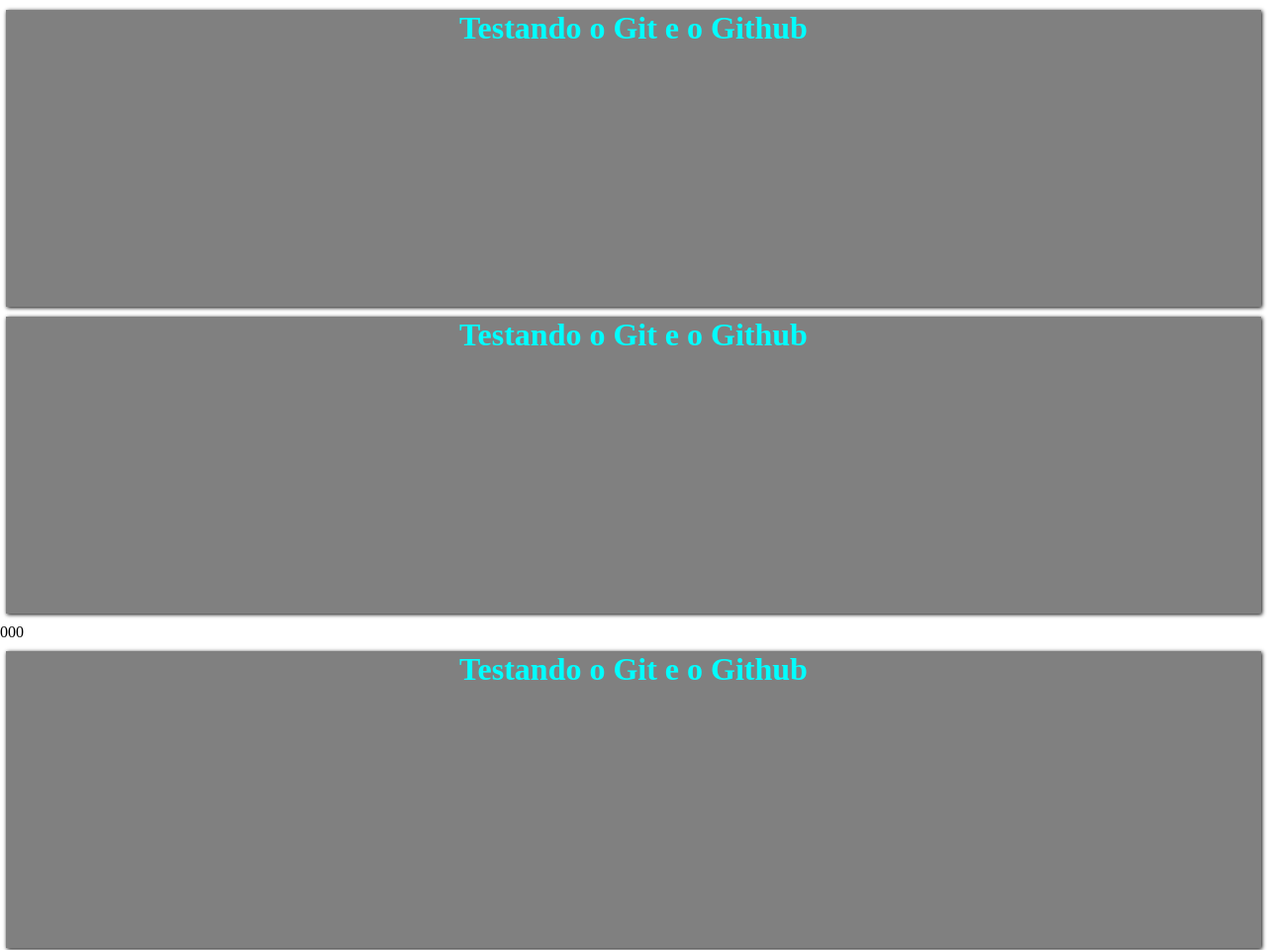
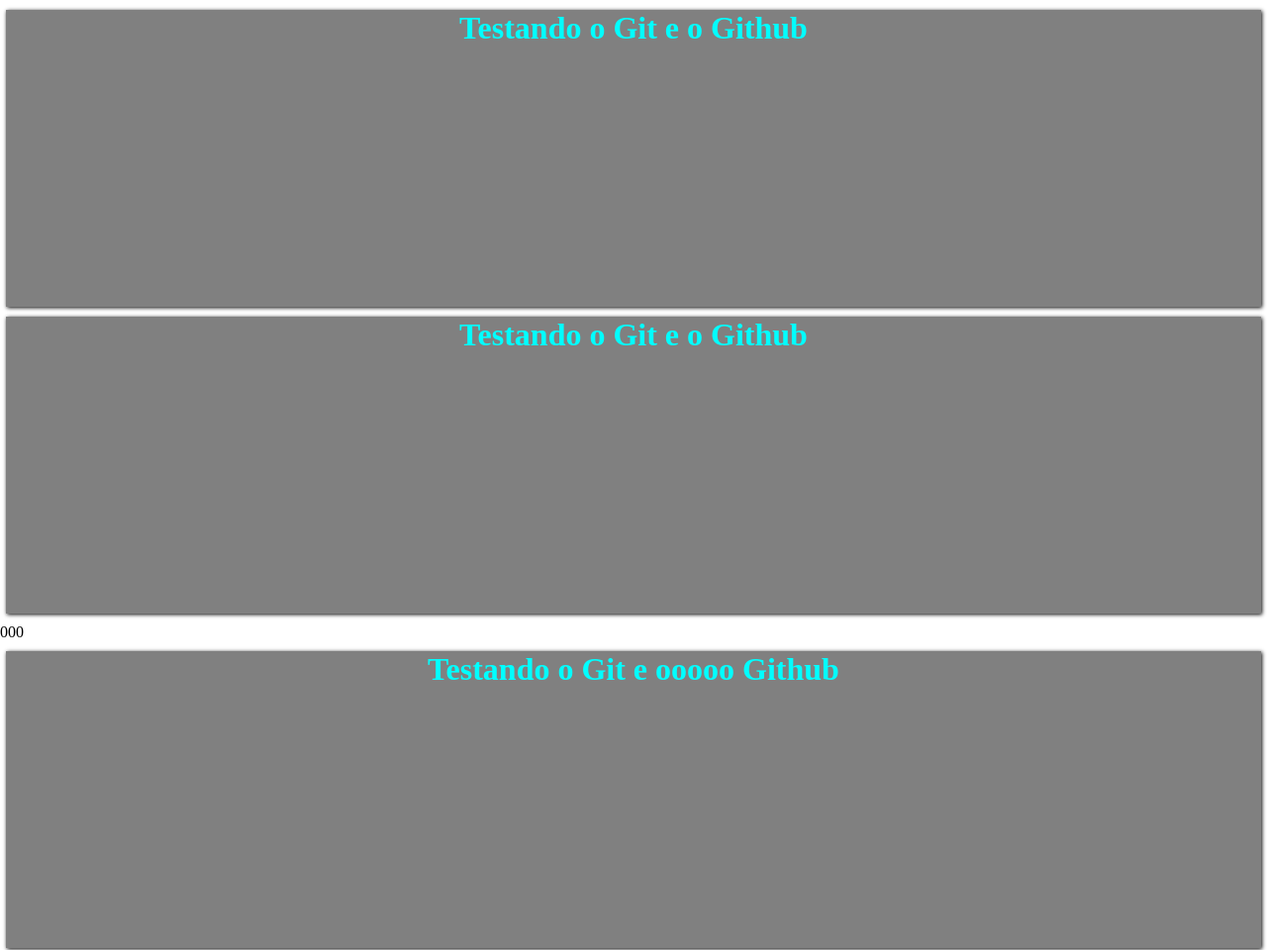
Before and after one commit to StelvioMarques/Projecto-Teste, a plain HTML site: page index.html in a window 1280 px wide. Shown: the top 960 px of the page at 99% size. Drawn offline with Linux system fonts and the light colour scheme.

Commit message:
comit teste da paulina

```diff
--- a/index.html
+++ b/index.html
@@ -19,7 +19,7 @@
     000
 
     <div class="container">
-        <h1>Testando o Git e o Github</h1>
+        <h1>Testando o Git e ooooo Github</h1>
     </div>
 </body>
 </html>
```
